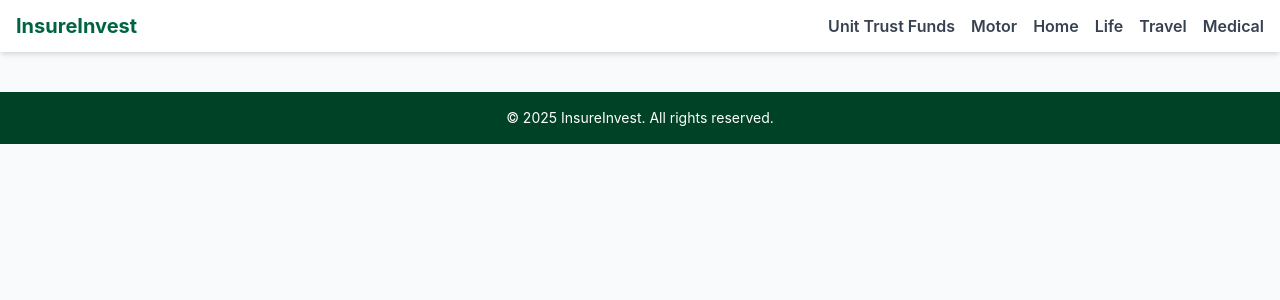
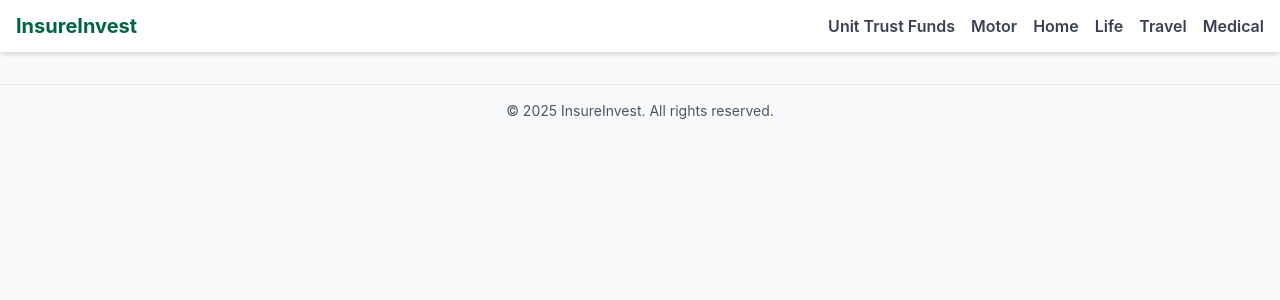
Before and after one commit to ew-prog/insure-invest-frontend, a React (Vite) app: page /dashboard in a window 1280 px wide. Shown: the top 300 px of the page. Built offline with nearby package versions, Linux system fonts and the light colour scheme.

Commit message:
Update Footer.jsx

```diff
--- a/src/Footer.jsx
+++ b/src/Footer.jsx
@@ -2,10 +2,8 @@ import React from "react";
 
 export default function Footer() {
   return (
-    <footer className="bg-brand-dark-green text-white p-4 mt-10 text-center">
-      <p className="text-sm">
-        © 2025 InsureInvest. All rights reserved.
-      </p>
+    <footer className="text-center py-4 border-t mt-8 text-sm text-gray-600">
+      © 2025 InsureInvest. All rights reserved.
     </footer>
   );
 }
```
